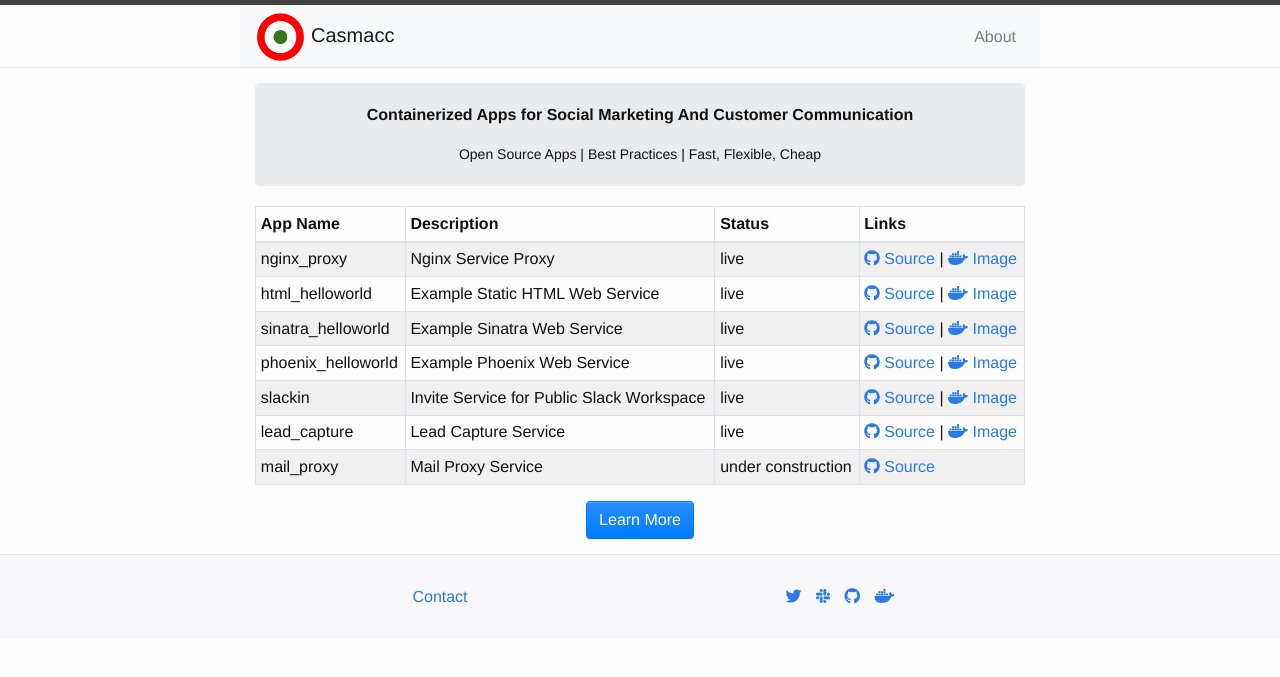
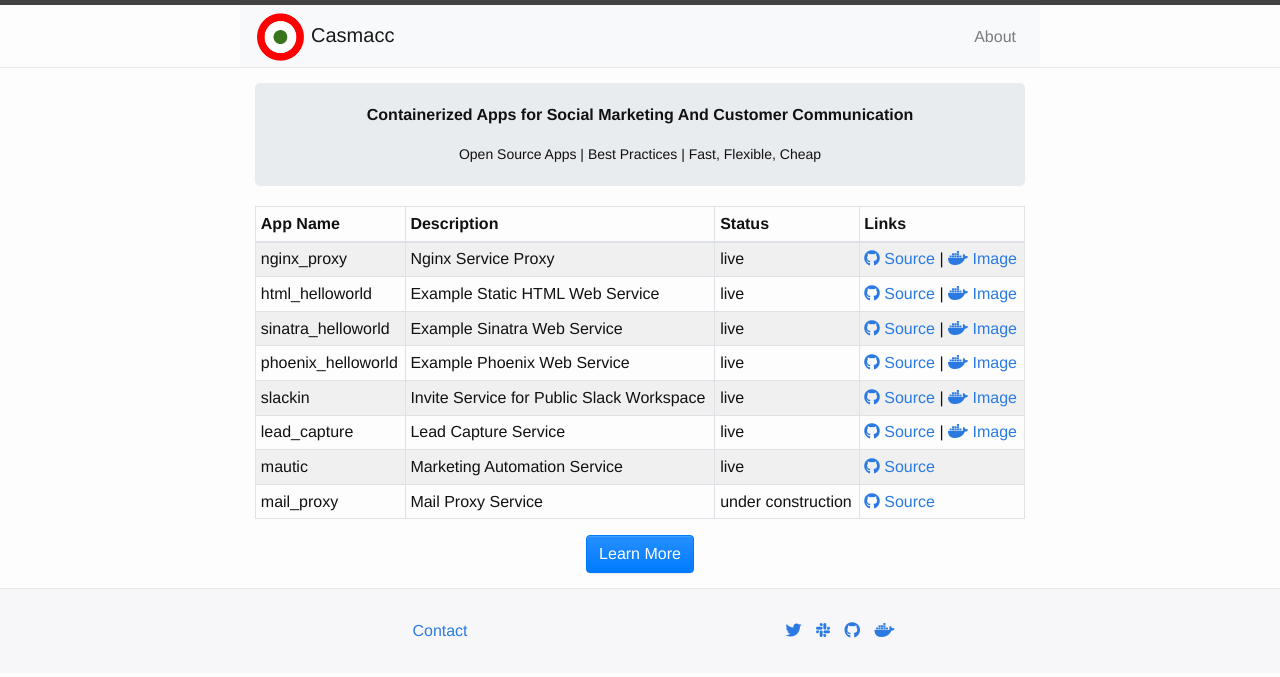
Before and after one commit to casmacc/website, a Jekyll site: the page built from docs/index.html, in a window 1280 px wide. Shown: the top 677 px of the page. Built offline with Jekyll 4.4.1, drawn with Linux system fonts in a browser that asks for light colours; nearby versions of some CDN libraries; the list of posts is cut into pages by our own code.

Commit message:
Update index

```diff
--- a/Gemfile
+++ b/Gemfile
@@ -1,5 +1,5 @@
 source "https://rubygems.org"
-ruby "2.5.0"
+ruby "2.6.0"
 
 # Hello! This is where you manage which Jekyll version is used to run.
 # When you want to use a different version, change it below, save the
--- a/docs/index.html
+++ b/docs/index.html
@@ -104,6 +104,15 @@
         </a>
     </tr>
     <tr>
+      <td>mautic</td>
+      <td>Marketing Automation Service</td>
+      <td>live</td>
+      <td>
+        <a href=https://github.com/casmacc/mautic target='_blank'>
+          <i class='fab fa-github'></i> Source
+        </a>
+    </tr>
+    <tr>
       <td>mail_proxy</td>
       <td>Mail Proxy Service</td>
       <td>under construction</td>
```
Also changed, not shown: Gemfile.lock.
